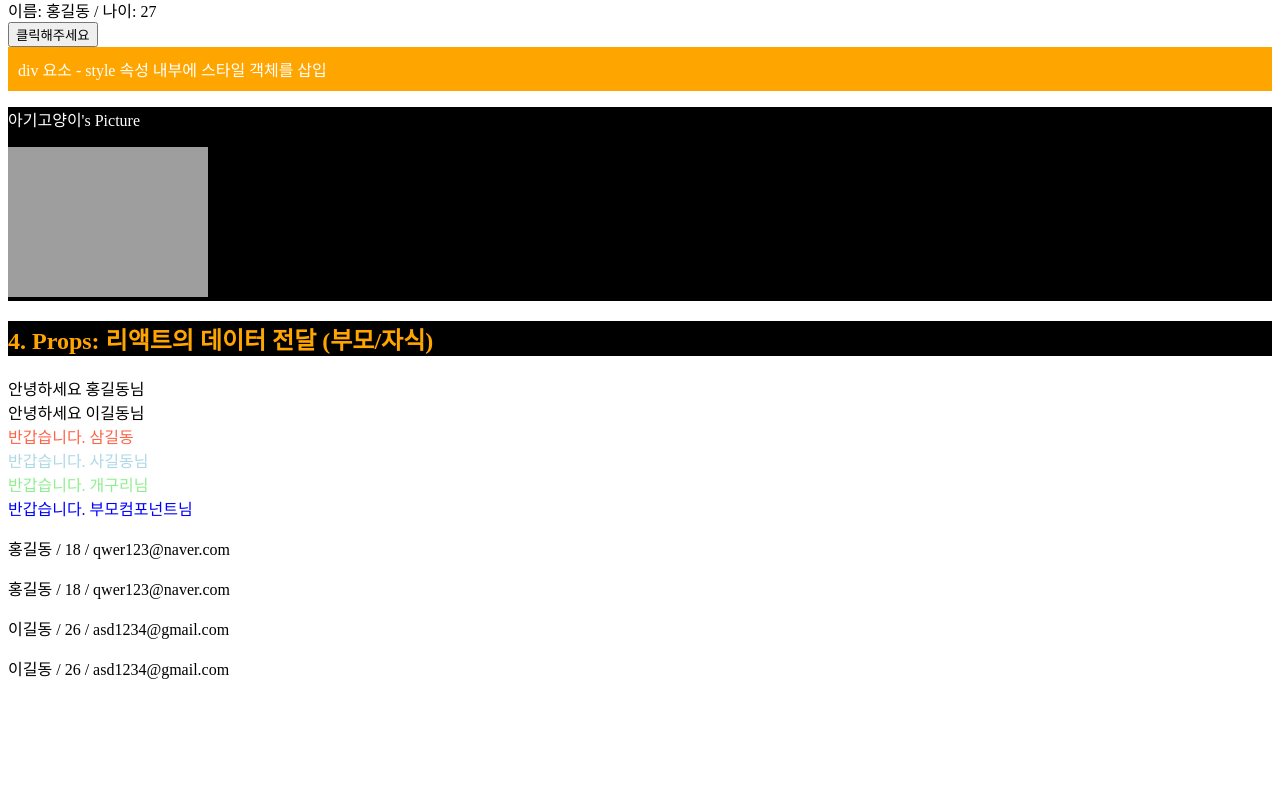
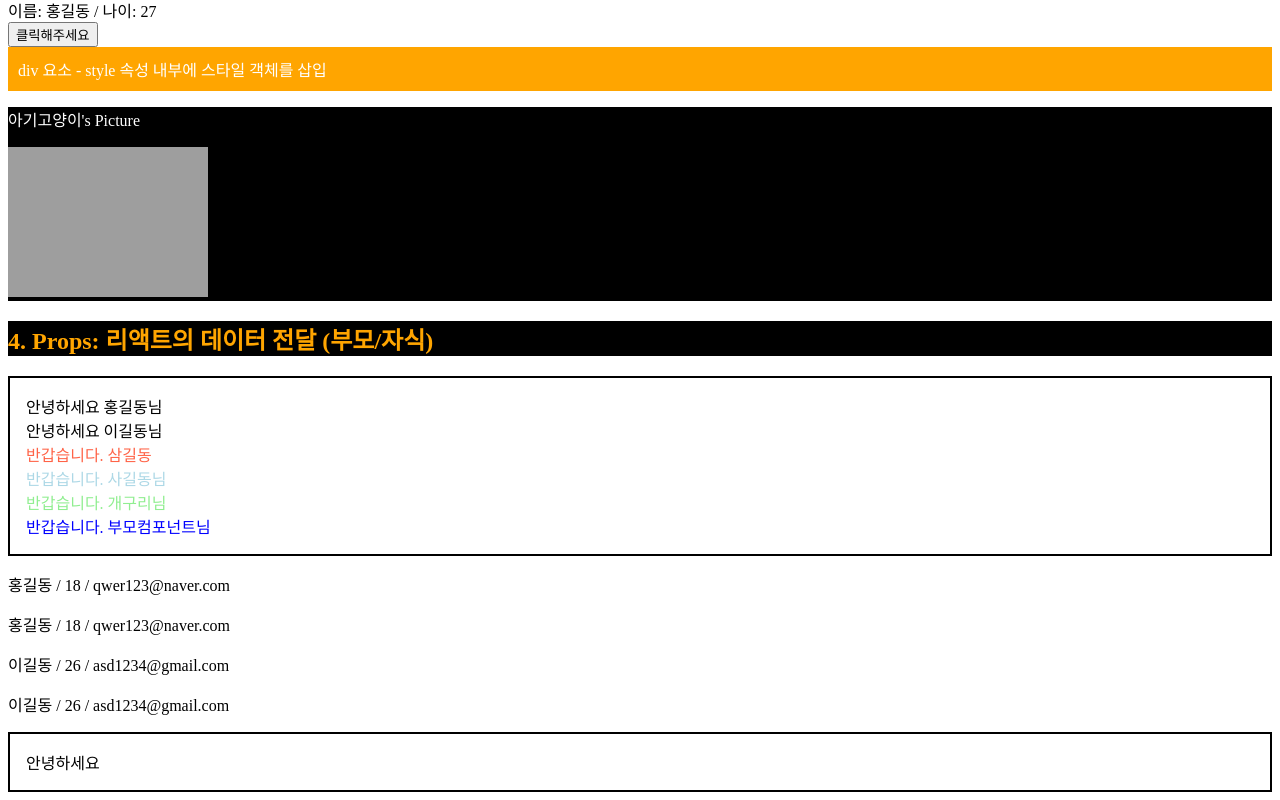
Before and after one commit to tndals11/Frontend, a React (Vite) app in the folder lean-react/: page / in a window 1280 px wide. Shown: the part 1500-2300 px from the top of the page. Before the commit the page ends 2196 px from the top, so only its background shows below. Built offline with nearby package versions, Linux system fonts and the light colour scheme; grey boxes are pictures that could not be loaded.

Commit message:
2025-10-30 React Props & Wrapper

```diff
--- a/lean-react/src/pages/basic/Props01.tsx
+++ b/lean-react/src/pages/basic/Props01.tsx
@@ -1,4 +1,5 @@
 import React from 'react'
+import { Wrapper } from './Props02';
 
 /*
   cf) 컴포넌트(Component): 리액트의 구성 요소 (UI)
@@ -85,7 +86,7 @@ function Props() {
   }
 
   return (
-    <div>
+    <Wrapper>
       <ChildComponent name='홍길동' />
       <ChildComponent2 name='이길동' />
 
@@ -95,7 +96,7 @@ function Props() {
 
       {/* ...props가 구조 분해 할당을 사용하여 각각의 속성명을 찾아감 */}
       <MultiProps2 {...props} />
-    </div>
+    </Wrapper>
   )
 }
 
--- a/lean-react/src/pages/basic/Props02.tsx
+++ b/lean-react/src/pages/basic/Props02.tsx
@@ -33,6 +33,24 @@ const UserCard = ({ user }: UserCardProps) => {
   )
 }
 
+//! Wrapper 컴포넌트
+// : 다른 컴포넌트를 감싸는 컴포넌트
+// - props 데이터로 다른 컴포넌트(ReactNode)를 전달받음
+// - 자식 컴포넌트를 안전하게 받기 위한 타입
+
+type ChildrenType = {
+  // ReactNode: React내의 HTML 요소들 + 사용자 정의 컴포넌트들의 타입
+  children: React.ReactNode;
+}
+
+export const Wrapper = ({children}: ChildrenType) => {
+  return (
+    <div style={{ border: '2px solid black', padding: '16px'}}>
+      {children}
+    </div>
+  )
+}
+
 function Props02() {
   const userData = {
     name: '이길동',
@@ -48,6 +66,10 @@ function Props02() {
       */}
       <UserCard user={{ name: '홍길동', age: 18, email: 'qwer123@naver.com'}} />
       <UserCard user={userData} />
+    {/* <Wrapper> */}
+    <Wrapper>
+      <div>안녕하세요</div>
+    </Wrapper>
     </div>
   )
 }
```
